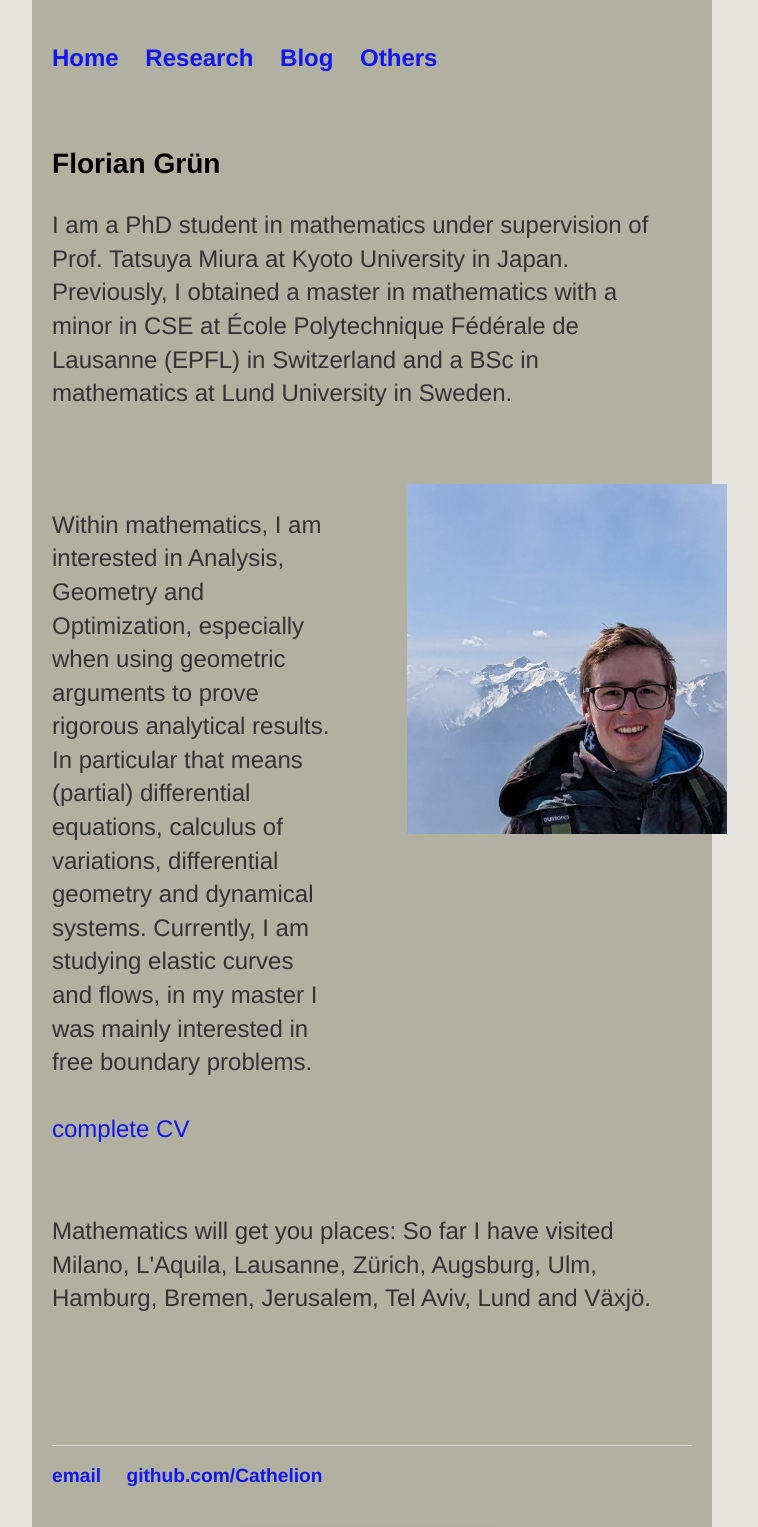
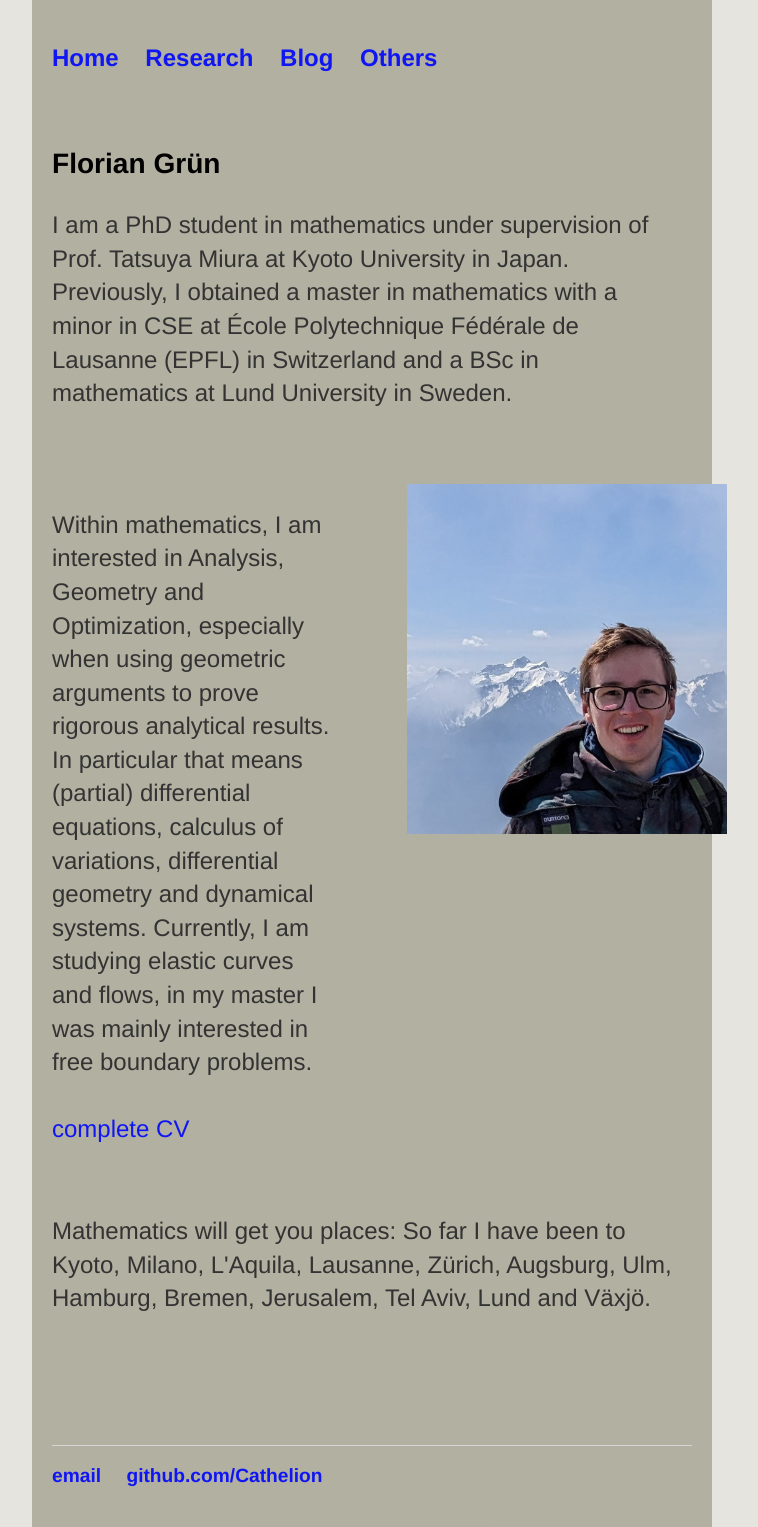
Before and after one commit to Cathelion/Cathelion.github.io, a Jekyll site: the page built from index.html, in a window 1280 px wide. Shown: the whole page, without its empty margins (268-1026 px from the left). Built offline with Jekyll 4.4.1, drawn with Linux system fonts in a browser that asks for light colours.

Commit message:
Update index.html

```diff
--- a/index.html
+++ b/index.html
@@ -22,5 +22,5 @@ title: Home
    </div>
 
    <div class="blurb full-width">
-<p>Mathematics will get you places: So far I have visited Milano, L'Aquila, Lausanne, Zürich, Augsburg, Ulm, Hamburg, Bremen, Jerusalem, Tel Aviv, Lund and Växjö.</p>   </div>
+<p>Mathematics will get you places: So far I have been to Kyoto, Milano, L'Aquila, Lausanne, Zürich, Augsburg, Ulm, Hamburg, Bremen, Jerusalem, Tel Aviv, Lund and Växjö.</p>   </div>
 </div>
```
